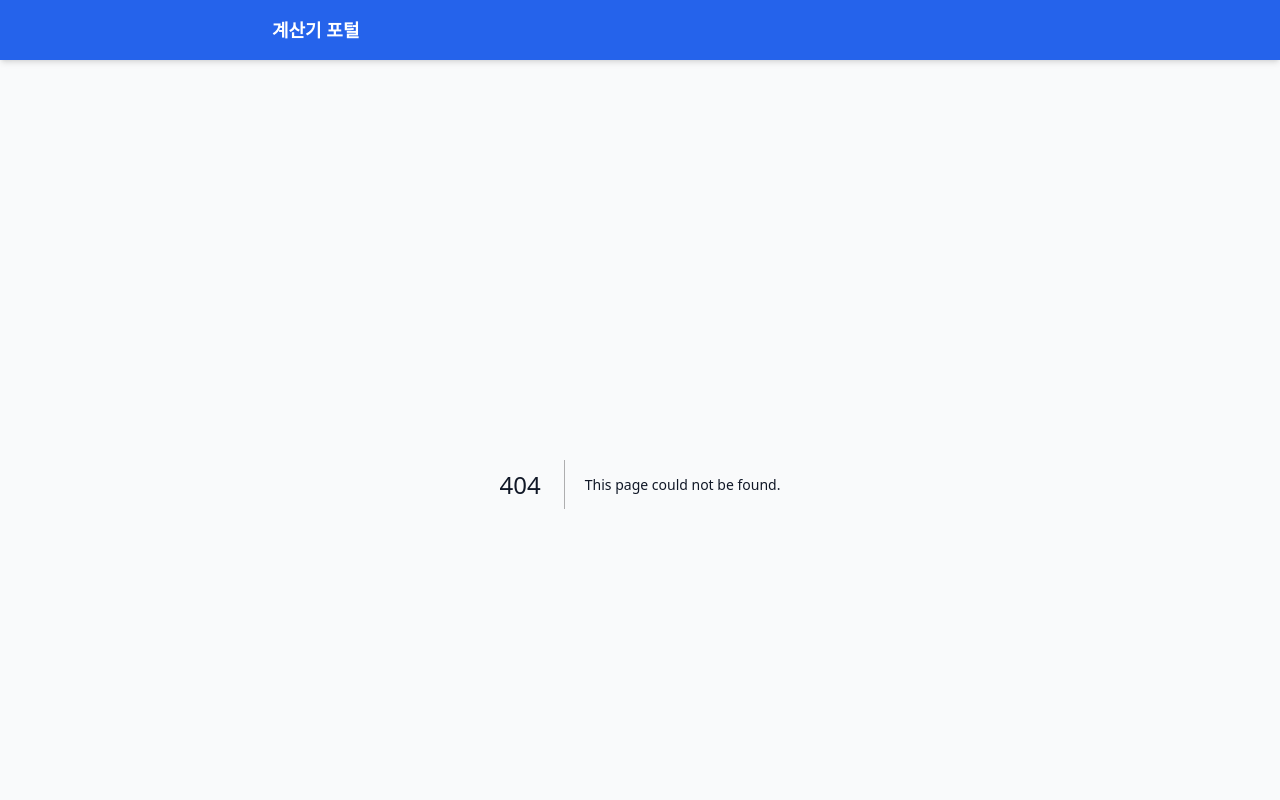
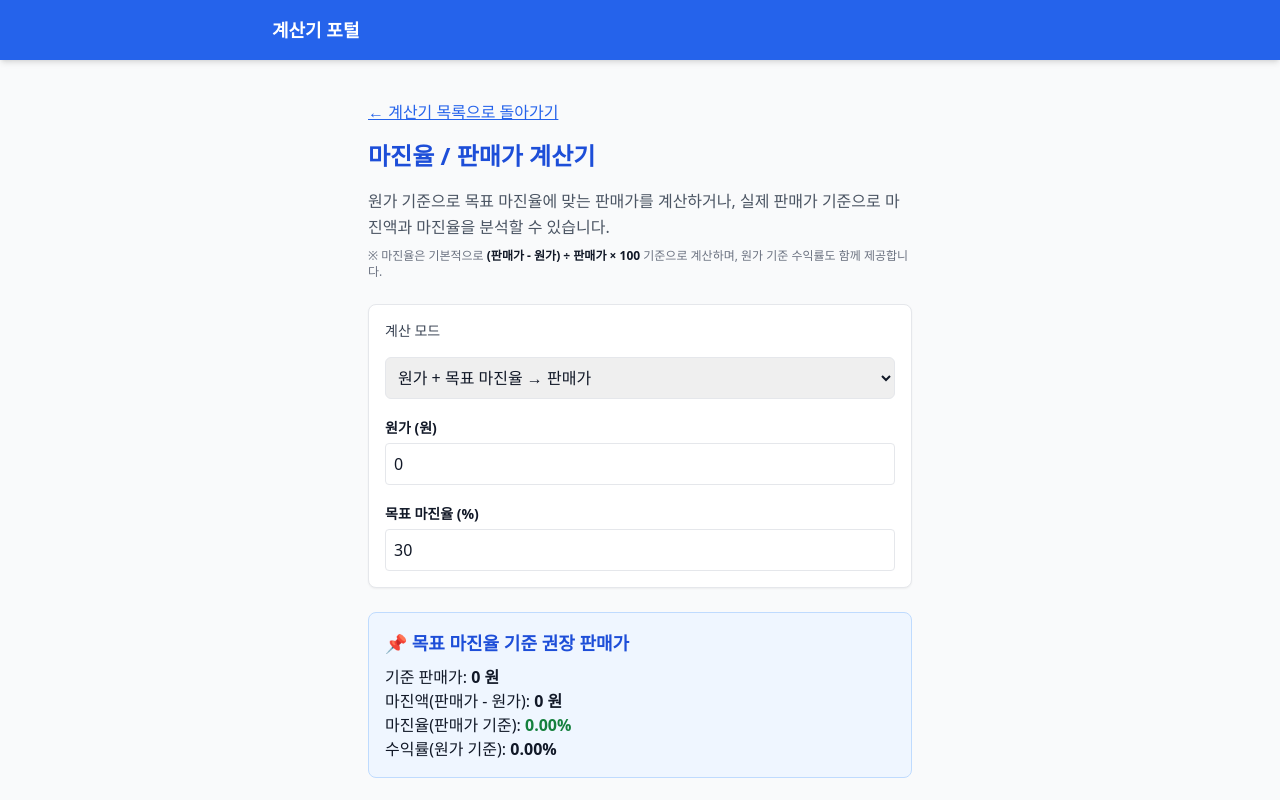
Before and after one commit to geniuspark00-source/calc-site, a Next.js app: page /calculators/margin in a window 1280 px wide. Before the commit this address had no page. Shown: the top 800 px of the page. Built offline with nearby package versions, Linux system fonts and the light colour scheme.

Commit message:
auto push

```diff
--- /dev/null
+++ b/app/calculators/margin/MarginCalculatorUI.tsx
@@ -0,0 +1,149 @@
+"use client";
+
+import { useState } from "react";
+import Input from "@/components/Input";
+import ResultBox from "@/components/ResultBox";
+
+type Mode = "targetPrice" | "analyzeMargin";
+
+export default function MarginCalculatorUI() {
+  const [mode, setMode] = useState<Mode>("targetPrice");
+
+  const [cost, setCost] = useState(0);         // 원가
+  const [price, setPrice] = useState(0);       // 판매가
+  const [targetMarginRate, setTargetMarginRate] = useState(30); // 목표 마진율(%)
+
+  // 공통 보정
+  const safeCost = Math.max(0, cost);
+  const safePrice = Math.max(0, price);
+  const safeTargetRate = Math.max(0, targetMarginRate);
+
+  // 계산 변수
+  let resultTitle = "";
+  let displayPrice = 0;
+  let marginAmount = 0;
+  let marginRateOnPrice = 0;
+  let marginRateOnCost = 0;
+
+  if (mode === "targetPrice") {
+    // 목표 마진율로 판매가 계산
+    // 판매가 = 원가 / (1 - 목표마진율)
+    const rate = safeTargetRate / 100;
+    if (rate >= 1) {
+      displayPrice = 0;
+      marginAmount = 0;
+      marginRateOnPrice = 0;
+      marginRateOnCost = 0;
+    } else {
+      displayPrice = safeCost / (1 - rate);
+      marginAmount = displayPrice - safeCost;
+      marginRateOnPrice = displayPrice > 0 ? (marginAmount / displayPrice) * 100 : 0;
+      marginRateOnCost = safeCost > 0 ? (marginAmount / safeCost) * 100 : 0;
+    }
+    resultTitle = "목표 마진율 기준 권장 판매가";
+  } else {
+    // 원가 & 판매가로 실제 마진 분석
+    marginAmount = safePrice - safeCost;
+    marginRateOnPrice =
+      safePrice > 0 ? (marginAmount / safePrice) * 100 : 0;
+    marginRateOnCost =
+      safeCost > 0 ? (marginAmount / safeCost) * 100 : 0;
+    displayPrice = safePrice;
+    resultTitle = "실제 마진 분석 결과";
+  }
+
+  return (
+    <div className="max-w-xl mx-auto p-4">
+      <a href="/" className="text-blue-600 underline mb-4 inline-block">
+        ← 계산기 목록으로 돌아가기
+      </a>
+
+      <h1 className="text-2xl font-bold mb-4 text-blue-700">
+        마진율 / 판매가 계산기
+      </h1>
+
+      <p className="text-gray-600 mb-2 leading-relaxed">
+        원가 기준으로 목표 마진율에 맞는 판매가를 계산하거나,
+        실제 판매가 기준으로 마진액과 마진율을 분석할 수 있습니다.
+      </p>
+      <p className="text-xs text-gray-500 mb-6">
+        ※ 마진율은 기본적으로{" "}
+        <span className="font-semibold">
+          (판매가 - 원가) ÷ 판매가 × 100
+        </span>
+        {" "}기준으로 계산하며, 원가 기준 수익률도 함께 제공합니다.
+      </p>
+
+      {/* 모드 선택 */}
+      <div className="bg-white p-4 rounded-lg border shadow-sm space-y-4 mb-6">
+        <label className="block text-sm font-medium text-gray-700">
+          계산 모드
+        </label>
+        <select
+          value={mode}
+          onChange={(e) => setMode(e.target.value as Mode)}
+          className="w-full border rounded-md p-2 mb-4"
+        >
+          <option value="targetPrice">원가 + 목표 마진율 → 판매가</option>
+          <option value="analyzeMargin">원가 + 판매가 → 실제 마진율</option>
+        </select>
+
+        {mode === "targetPrice" ? (
+          <>
+            <Input
+              label="원가 (원)"
+              value={cost}
+              onChange={setCost}
+            />
+            <Input
+              label="목표 마진율 (%)"
+              value={targetMarginRate}
+              onChange={setTargetMarginRate}
+            />
+          </>
+        ) : (
+          <>
+            <Input
+              label="원가 (원)"
+              value={cost}
+              onChange={setCost}
+            />
+            <Input
+              label="판매가 (원)"
+              value={price}
+              onChange={setPrice}
+            />
+          </>
+        )}
+      </div>
+
+      <ResultBox title={`📌 ${resultTitle}`}>
+        <p>
+          기준 판매가:{" "}
+          <strong>{Math.round(displayPrice).toLocaleString()} 원</strong>
+        </p>
+
+        <p>
+          마진액(판매가 - 원가):{" "}
+          <strong>
+            {Math.round(marginAmount).toLocaleString()} 원
+          </strong>
+        </p>
+
+        <p>
+          마진율(판매가 기준):{" "}
+          <strong className="text-green-700">
+            {marginRateOnPrice.toFixed(2)}%
+          </strong>
+        </p>
+
+        <p>
+          수익률(원가 기준):{" "}
+          <strong>
+            {marginRateOnCost.toFixed(2)}%
+          </strong>
+        </p>
+      </ResultBox>
+    </div>
+  );
+}
--- /dev/null
+++ b/app/calculators/margin/page.tsx
@@ -0,0 +1,13 @@
+import { generateSEOTags } from "@/lib/seo";
+import MarginCalculatorUI from "./MarginCalculatorUI";
+
+export const metadata = generateSEOTags({
+  title: "마진율 / 판매가 계산기 | Calc Site",
+  description:
+    "원가와 목표 마진율로 판매가를 계산하거나, 원가와 판매가로 실제 마진액과 마진율을 계산합니다.",
+  url: "https://calc-site-delta.vercel.app/calculators/margin",
+});
+
+export default function Page() {
+  return <MarginCalculatorUI />;
+}
--- a/app/page.tsx
+++ b/app/page.tsx
@@ -81,6 +81,19 @@ export default function Home() {
   </p>
 </a>
 
+{/* 원가 → 판매가 / 마진율 계산기 */}
+<a
+  href="/calculators/margin"
+  className="block p-4 bg-white rounded-lg shadow-sm border hover:shadow-md transition"
+>
+  <h2 className="text-lg font-bold text-amber-700">
+    마진율 / 판매가 계산기 →
+  </h2>
+  <p className="text-gray-600 text-sm">
+    원가와 목표 마진율로 판매가를 계산하거나, 실제 판매가 기준 마진율을 분석합니다.
+  </p>
+</a>
+
       </div>
     </div>
   );
```
